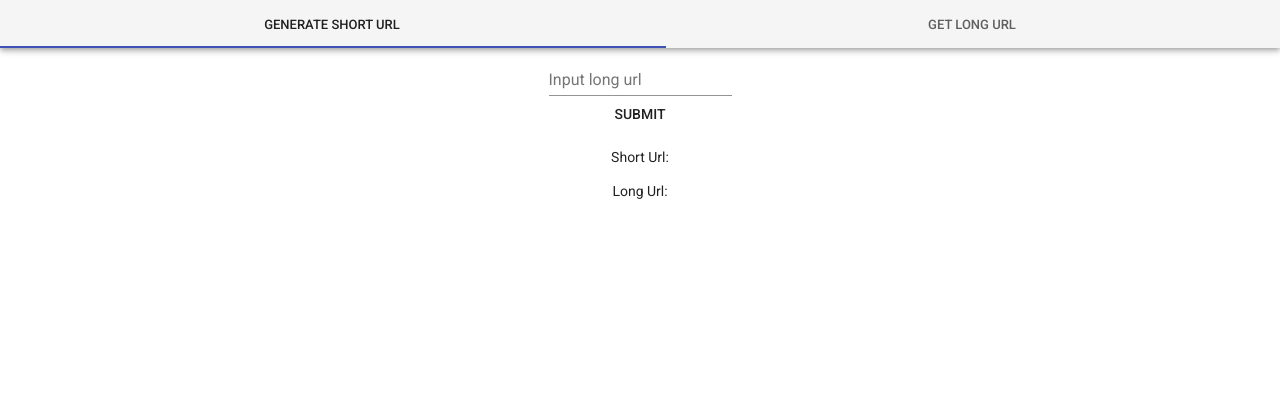
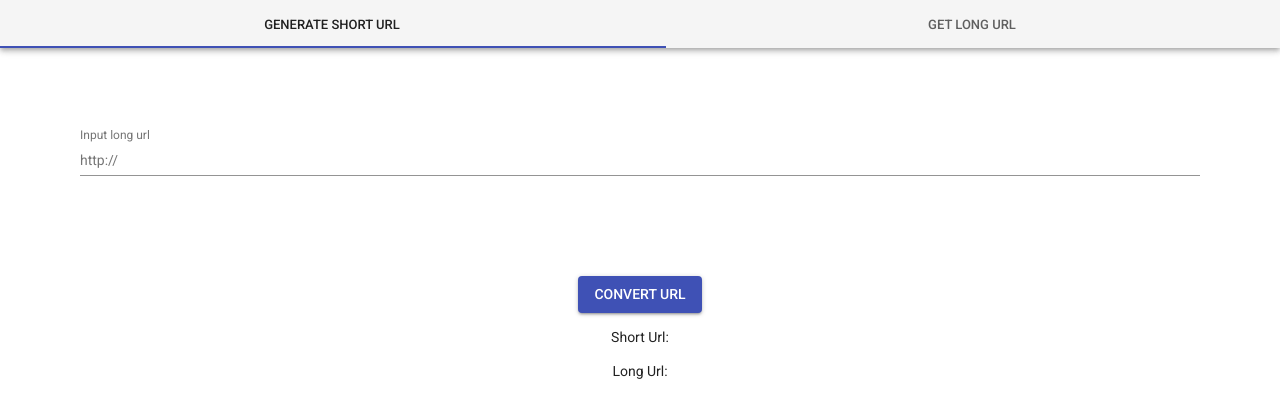
Before and after one commit to cammiida/kodeoppgave_koble, a React (Create React App) app in the folder frontend/: page / in a window 1280 px wide. Shown: the top 418 px of the page. Built offline with nearby package versions, Linux system fonts and the light colour scheme.

Commit message:
Change styling, add error message in form helpertext and fix returned html/xml instead of json

```diff
--- a/frontend/src/App.css
+++ /dev/null
@@ -1,14 +0,0 @@
-.App {
-  text-align: center;
-}
-
-.App-header {
-  background-color: #282c34;
-  /*min-height: 100vh;*/
-  display: flex;
-  flex-direction: column;
-  align-items: center;
-  justify-content: center;
-  font-size: calc(10px + 2vmin);
-  color: white;
-}
--- a/frontend/src/App.js
+++ b/frontend/src/App.js
@@ -1,6 +1,4 @@
 import React, { Component } from "react";
-//import logo from "./logo.svg";
-import "./App.css";
 
 //import PropTypes from "prop-types";
 import { withStyles } from "@material-ui/core/styles";
@@ -38,9 +36,7 @@ class App extends Component {
 
     return (
       <NoSsr>
-        <div className="App">
-          <header className="App-header" />
-
+        <div className="App" style={{ textAlign: "center" }}>
           <AppBar position="static" color="default">
             <Tabs
               variant="fullWidth"
--- a/frontend/src/components/UrlConverter.js
+++ b/frontend/src/components/UrlConverter.js
@@ -3,7 +3,9 @@ import React, { Component } from "react";
 import Button from "@material-ui/core/Button";
 import Input from "@material-ui/core/Input";
 import InputLabel from "@material-ui/core/InputLabel";
+import InputAdornment from "@material-ui/core/InputAdornment";
 import FormControl from "@material-ui/core/FormControl";
+import FormHelperText from "@material-ui/core/FormHelperText";
 import Typography from "@material-ui/core/Typography";
 
 class UrlConverter extends Component {
@@ -12,7 +14,7 @@ class UrlConverter extends Component {
     this.handleSubmit = this.handleSubmit.bind(this);
     this.input = React.createRef();
 
-    this.state = { shortUrl: "", longUrl: "" };
+    this.state = { shortUrl: "", longUrl: "", errorMessage: "" };
   }
 
   generateShortUrl() {
@@ -26,7 +28,11 @@ class UrlConverter extends Component {
     })
       .then(response => response.json())
       .then(res =>
-        this.setState({ shortUrl: res.shortUrl, longUrl: res.longUrl })
+        this.setState({
+          shortUrl: res.shortUrl,
+          longUrl: res.longUrl,
+          errorMessage: res.errorMessage
+        })
       );
   }
 
@@ -35,12 +41,17 @@ class UrlConverter extends Component {
     fetch(url, {
       method: "GET",
       headers: {
-        "Content-Type": "application/json"
+        "Content-Type": "application/json",
+        Accept: "application/json"
       }
     })
       .then(response => response.json())
       .then(res =>
-        this.setState({ shortUrl: res.shortUrl, longUrl: res.longUrl })
+        this.setState({
+          shortUrl: res.shortUrl,
+          longUrl: res.longUrl,
+          errorMessage: res.errorMessage
+        })
       );
   }
 
@@ -57,7 +68,13 @@ class UrlConverter extends Component {
     return (
       <React.Fragment>
         <Typography component="div">
-          <FormControl>
+          <FormControl
+            style={{
+              margin: "10vh",
+              display: "flex",
+              flexWrap: "wrap"
+            }}
+          >
             <InputLabel htmlFor="my-input">
               {this.props.longUrl ? "Input long url" : "Input short url"}
             </InputLabel>
@@ -65,12 +82,24 @@ class UrlConverter extends Component {
               id="my-input"
               aria-describedby="my-helper-text"
               inputRef={this.input}
+              startAdornment={
+                <InputAdornment position="start">http://</InputAdornment>
+              }
             />
-            <Button onClick={this.handleSubmit}>Submit</Button>
+            <FormHelperText style={{ color: "red" }}>
+              {this.state.errorMessage}
+            </FormHelperText>
           </FormControl>
+          <Button
+            onClick={this.handleSubmit}
+            variant="contained"
+            color="primary"
+          >
+            Convert URL
+          </Button>
 
           <p>
-            Short Url:
+            Short Url:{" "}
             <a
               rel="noopener noreferrer"
               target="_blank"
@@ -80,7 +109,7 @@ class UrlConverter extends Component {
             </a>
           </p>
           <p>
-            Long Url:
+            Long Url:{" "}
             <a
               rel="noopener noreferrer"
               target="_blank"
```
Also changed, not shown: 1 other file (tests, documents, lock files or other folders).
